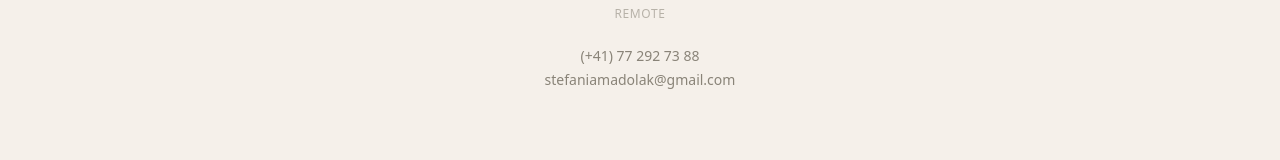
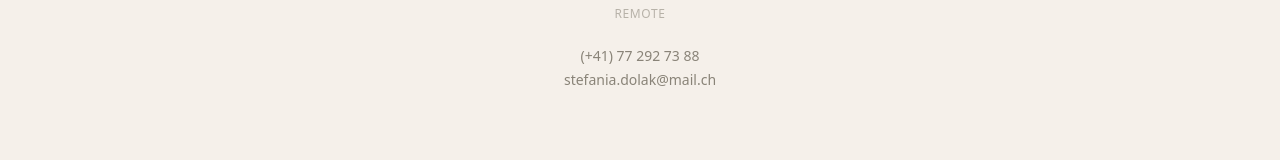
Before and after one commit to StefaniaMaDolak/stefania-dolak-charactercard, a Next.js app: page / in a window 1280 px wide. Shown: the part 427-587 px from the top of the page. Built offline with nearby package versions, Linux system fonts and the light colour scheme.

Commit message:
FIX: Hintergrundbilder sichtbarer + Email korrigiert
- Angebot: Schreibtisch von 4% auf 8% Opacity (deutlich sichtbarer)
- Charakter: Portrait von 3% auf 6% Opacity (deutlich sichtbarer)
- Email überall zurück zu stefania.dolak@mail.ch

```diff
--- a/public/ccq-config.json
+++ b/public/ccq-config.json
@@ -12,7 +12,7 @@
   "meta": {
     "name": "Stefania Dolak",
     "titel": "Kommunikationsmanagement",
-    "email": "stefaniamadolak@gmail.com"
+    "email": "stefania.dolak@mail.ch"
   },
   "bereiche": {
     "profil": true,
--- a/src/app/page.tsx
+++ b/src/app/page.tsx
@@ -129,7 +129,7 @@ export default function Home() {
           </div>
           <div className="space-y-1 text-sm opacity-70">
             <p>(+41) 77 292 73 88</p>
-            <p className="lowercase">stefaniamadolak@gmail.com</p>
+            <p className="lowercase">stefania.dolak@mail.ch</p>
           </div>
         </div>
       </section>
@@ -170,12 +170,12 @@ export default function Home() {
 
       {/* ANGEBOT */}
       <section id="angebot" className="relative py-20 px-6 overflow-hidden">
-        {/* Hintergrund: Schreibtisch, extra dezent */}
+        {/* Hintergrund: Schreibtisch, dezent sichtbar */}
         <div
-          className="absolute inset-0 bg-cover bg-center opacity-4"
+          className="absolute inset-0 bg-cover bg-center opacity-8"
           style={{ backgroundImage: "url(/arbeitsplatz.jpg)" }}
         />
-        <div className="absolute inset-0" style={{ backgroundColor: "var(--ccq-light)", opacity: 0.96 }} />
+        <div className="absolute inset-0" style={{ backgroundColor: "var(--ccq-light)", opacity: 0.92 }} />
 
         <div className="relative max-w-2xl mx-auto text-center space-y-10">
           <div className="space-y-4">
@@ -230,7 +230,7 @@ export default function Home() {
           </div>
 
           <a
-            href="mailto:stefaniamadolak@gmail.com?subject=Termin%20vereinbaren"
+            href="mailto:stefania.dolak@mail.ch?subject=Termin%20vereinbaren"
             className="inline-block py-4 px-8 rounded-full text-xs tracking-[0.2em] uppercase border transition-all duration-300 hover:opacity-80"
             style={{
               borderColor: "var(--ccq-dark)",
@@ -325,12 +325,12 @@ export default function Home() {
 
       {/* CHARAKTER */}
       <section id="charakter" className="relative py-20 px-6 overflow-hidden">
-        {/* Hintergrund: Portrait, extra dezent */}
+        {/* Hintergrund: Portrait, dezent sichtbar */}
         <div
-          className="absolute inset-0 bg-cover bg-center opacity-3"
+          className="absolute inset-0 bg-cover bg-center opacity-6"
           style={{ backgroundImage: "url(/portrait.png)" }}
         />
-        <div className="absolute inset-0" style={{ backgroundColor: "var(--ccq-primary)", opacity: 0.97 }} />
+        <div className="absolute inset-0" style={{ backgroundColor: "var(--ccq-primary)", opacity: 0.94 }} />
 
         <div className="relative max-w-2xl mx-auto text-center space-y-10">
           <div className="space-y-4">
@@ -419,7 +419,7 @@ export default function Home() {
           </button>
 
           <div className="pt-4 space-y-2 text-sm opacity-60" style={{ color: "var(--ccq-light)" }}>
-            <p>stefaniamadolak@gmail.com</p>
+            <p>stefania.dolak@mail.ch</p>
             <p>(+41) 77 292 73 88</p>
           </div>
         </div>
```
